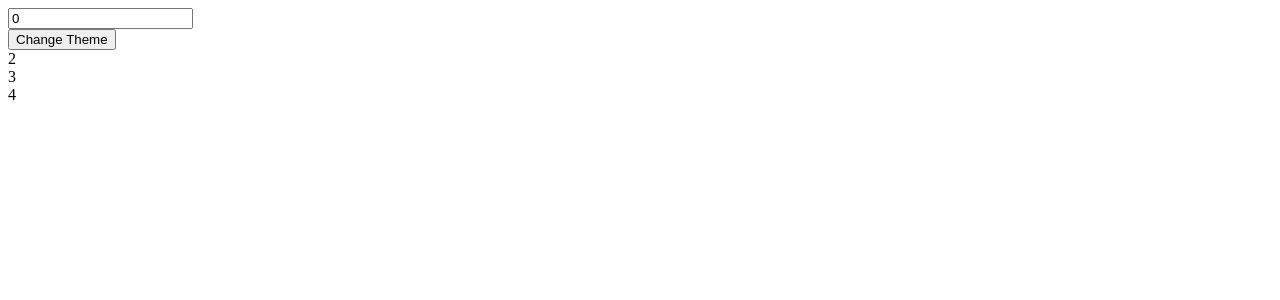
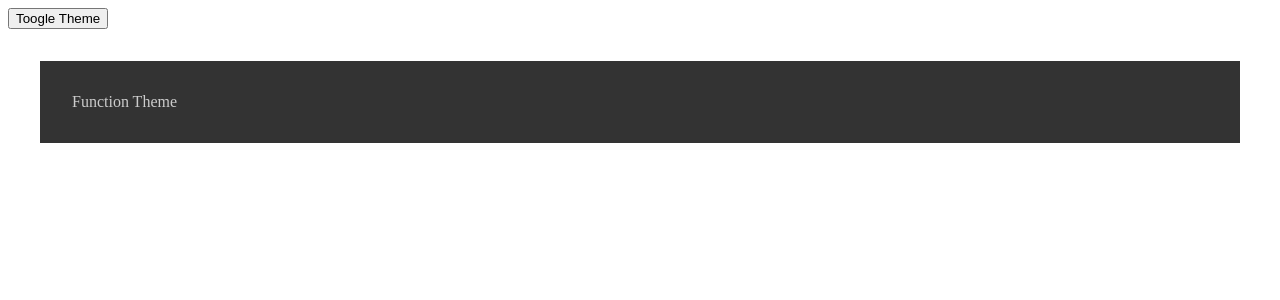
Before and after one commit to deeparka/react-hooks, a React (Create React App) app: page / in a window 1280 px wide. Shown: the top 300 px of the page. Built offline with nearby package versions, Linux system fonts and the light colour scheme.

Commit message:
useContext done

```diff
--- a/src/App.js
+++ b/src/App.js
@@ -1,10 +1,14 @@
-import UseCallBack from "./hooks/UseCallBack";
+import React from "react";
+import FunctionContextComponent from "./FunctionContextComponent";
+import { ThemeProvider } from "./ThemeContext";
 
 function App() {
     return (
-        <div className="App">
-            <UseCallBack />
-        </div>
+        <>
+            <ThemeProvider>
+                <FunctionContextComponent />
+            </ThemeProvider>
+        </>
     );
 }
 
--- /dev/null
+++ b/src/FunctionContextComponent.jsx
@@ -0,0 +1,22 @@
+import React from "react";
+import { useTheme, useThemeUpdate } from "./ThemeContext";
+
+function FunctionContextComponent() {
+    const darkTheme = useTheme();
+    const toogleTheme = useThemeUpdate();
+
+    const themeStyles = {
+        backgroundColor: darkTheme ? "#333" : "#CCC",
+        color: darkTheme ? "#CCC" : "#333",
+        padding: "2rem",
+        margin: "2rem",
+    };
+    return (
+        <>
+            <button onClick={toogleTheme}>Toogle Theme</button>
+            <div style={themeStyles}>Function Theme</div>
+        </>
+    );
+}
+
+export default FunctionContextComponent;
--- a/src/List.jsx
+++ /dev/null
@@ -1,14 +0,0 @@
-import React, { useEffect, useState } from "react";
-
-function List({ getItems }) {
-    const [items, setItems] = useState([]);
-
-    useEffect(() => {
-        setItems(getItems(2));
-        console.log("Updated items");
-    }, [getItems]);
-
-    return items.map((item) => <div key={item}>{item}</div>);
-}
-
-export default List;
--- /dev/null
+++ b/src/ThemeContext.jsx
@@ -0,0 +1,28 @@
+import React, { useContext, useState } from "react";
+
+const ThemeContext = React.createContext();
+const ThemeUpdateContext = React.createContext();
+
+export function useTheme() {
+    return useContext(ThemeContext);
+}
+
+export function useThemeUpdate() {
+    return useContext(ThemeUpdateContext);
+}
+
+export function ThemeProvider({ children }) {
+    const [theme, setTheme] = useState(true);
+
+    const toogleTheme = () => {
+        setTheme((previousTheme) => !previousTheme);
+    };
+
+    return (
+        <ThemeContext.Provider value={theme}>
+            <ThemeUpdateContext.Provider value={toogleTheme}>
+                {children}
+            </ThemeUpdateContext.Provider>
+        </ThemeContext.Provider>
+    );
+}
--- a/src/hooks/UseCallBack.jsx
+++ /dev/null
@@ -1,43 +0,0 @@
-import React, { useCallback, useState } from "react";
-import List from "../List";
-
-function UseMemo() {
-    const [number, setNumber] = useState(0);
-    const [dark, setDark] = useState(false);
-
-    // useCallback returns the function but useMemo returns only the value
-    const getItems = useCallback(
-        (incrementor) => {
-            return [
-                number + incrementor,
-                number + incrementor + 1,
-                number + incrementor + 2,
-            ];
-        },
-        [number]
-    );
-
-    const theme = {
-        backgroundColor: dark ? "black" : "white",
-        color: dark ? "white" : "black",
-    };
-
-    return (
-        <div style={theme}>
-            <input
-                type="number"
-                value={number}
-                onChange={(e) => {
-                    setNumber(parseInt(e.target.value));
-                }}
-            />
-            <br />
-            <button onClick={() => setDark((previousTheme) => !previousTheme)}>
-                Change Theme
-            </button>
-            <List getItems={getItems} />
-        </div>
-    );
-}
-
-export default UseMemo;
```
